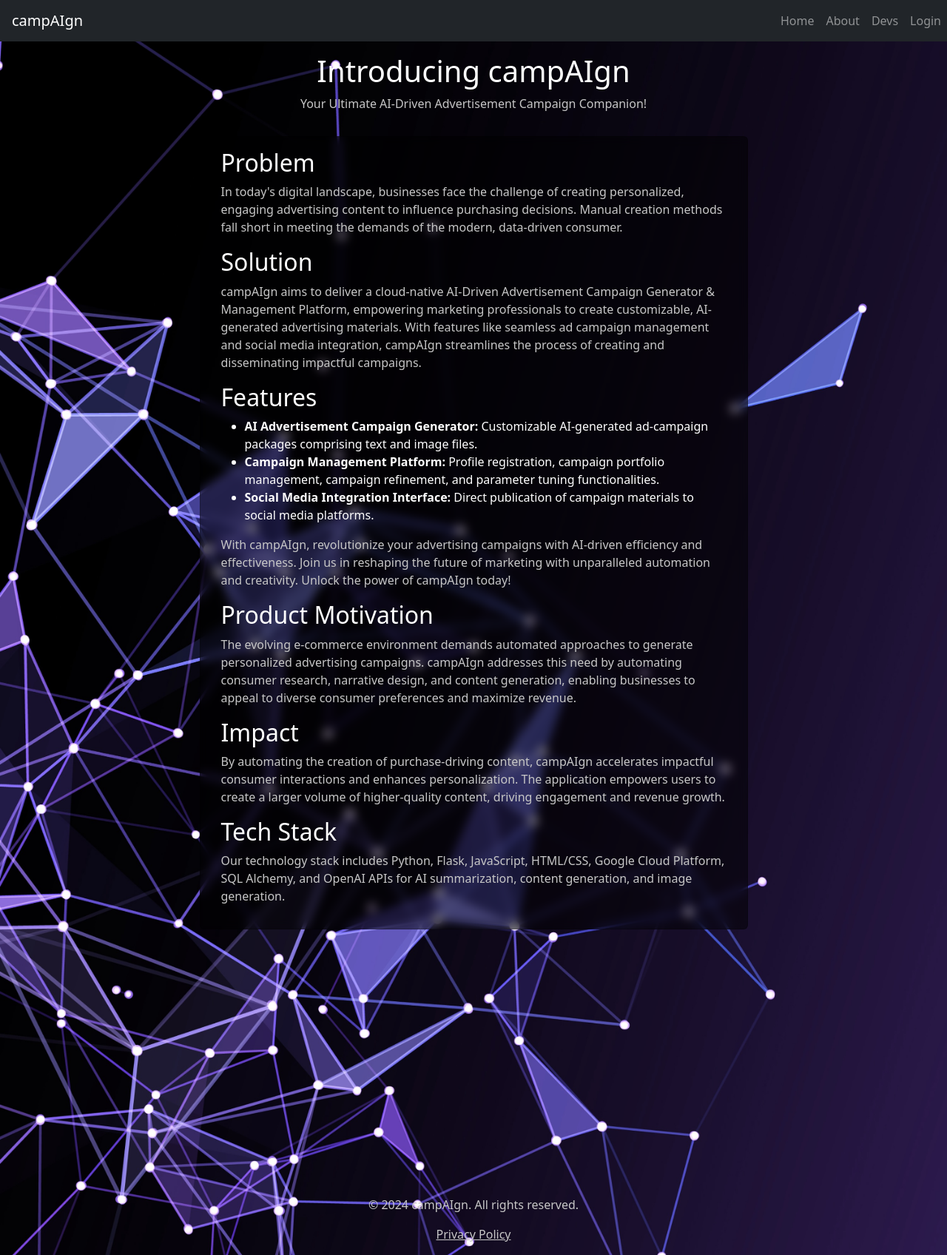
After one commit to JPWarr7/AI-Campaign-Manager, a Flask app: page /about in a window 1280 px wide. The commit adds this page. Shown: the whole page at 74% size. Run offline with Flask 3, Linux system fonts and the light colour scheme; parts of the project's set-up code (start-up, migrations or seed data) failed here and were passed over; some libraries are stand-ins or nearby versions.

Commit message:
About Page html and route added

```diff
--- /dev/null
+++ b/app/templates/about.html
@@ -0,0 +1,60 @@
+<!DOCTYPE html>
+<html lang="en">
+<head>
+    <meta charset="UTF-8">
+    <meta name="viewport" content="width=device-width, initial-scale=1.0">
+
+    <link rel="stylesheet" type="text/css" href="/static/css/styles.css">
+    <link href="https://stackpath.bootstrapcdn.com/bootstrap/4.5.2/css/bootstrap.min.css" rel="stylesheet">
+    <title>About Page</title>
+</head>
+<body>
+  {% include 'landingNavbar.html' %}
+
+    <div class="container">
+        <div class="row justify-content-center">
+            <div class="col-md-6 text-center">
+                <div class="py-3">
+                    <h1>Introducing campAIgn</h1>
+                    <p>Your Ultimate AI-Driven Advertisement Campaign Companion!</p>
+                </div>
+            </div>
+        </div>
+    </div>
+    <div class="container">
+        <div class="row justify-content-center">
+          <div class="card" style="background-color: rgba(0, 0, 0, 0.5); backdrop-filter: blur(7px); width:65%;">
+            <div class="card-body">
+                    <h2>Problem</h2>
+                    <p>In today's digital landscape, businesses face the challenge of creating personalized, engaging advertising content to influence purchasing decisions. Manual creation methods fall short in meeting the demands of the modern, data-driven consumer.</p>
+
+                    <h2>Solution</h2>
+                    <p>campAIgn aims to deliver a cloud-native AI-Driven Advertisement Campaign Generator & Management Platform, empowering marketing professionals to create customizable, AI-generated advertising materials. With features like seamless ad campaign management and social media integration, campAIgn streamlines the process of creating and disseminating impactful campaigns.</p>
+
+                    <h2>Features</h2>
+                    <ul>
+                        <li><strong>AI Advertisement Campaign Generator:</strong> Customizable AI-generated ad-campaign packages comprising text and image files.</li>
+                        <li><strong>Campaign Management Platform:</strong> Profile registration, campaign portfolio management, campaign refinement, and parameter tuning functionalities.</li>
+                        <li><strong>Social Media Integration Interface:</strong> Direct publication of campaign materials to social media platforms.</li>
+                    </ul>
+
+                    <p>With campAIgn, revolutionize your advertising campaigns with AI-driven efficiency and effectiveness. Join us in reshaping the future of marketing with unparalleled automation and creativity. Unlock the power of campAIgn today!</p>
+
+                    <h2>Product Motivation</h2>
+                    <p>The evolving e-commerce environment demands automated approaches to generate personalized advertising campaigns. campAIgn addresses this need by automating consumer research, narrative design, and content generation, enabling businesses to appeal to diverse consumer preferences and maximize revenue.</p>
+
+                    <h2>Impact</h2>
+                    <p>By automating the creation of purchase-driving content, campAIgn accelerates impactful consumer interactions and enhances personalization. The application empowers users to create a larger volume of higher-quality content, driving engagement and revenue growth.</p>
+
+                    <h2>Tech Stack</h2>
+                    <p>Our technology stack includes Python, Flask, JavaScript, HTML/CSS, Google Cloud Platform, SQL Alchemy, and OpenAI APIs for AI summarization, content generation, and image generation.</p>
+
+                </div>
+            </div>
+        </div>
+    </div>
+</body>
+<footer>
+    {% include 'footer.html' %}
+</footer>
+</html>
--- a/app/templates/landingNavbar.html
+++ b/app/templates/landingNavbar.html
@@ -30,7 +30,7 @@
           <a class="nav-link" href="#">Home</a>
         </li>
         <li class="nav-item">
-          <a class="nav-link" href="#">About</a>
+          <a class="nav-link" href="{{ url_for('about') }}">About</a>
         </li>
         <li class="nav-item">
           <a class="nav-link" href="#">Devs</a>
```
Also changed, not shown: app/templates/about2.html (added, +84 -0 lines), 1 other file.
